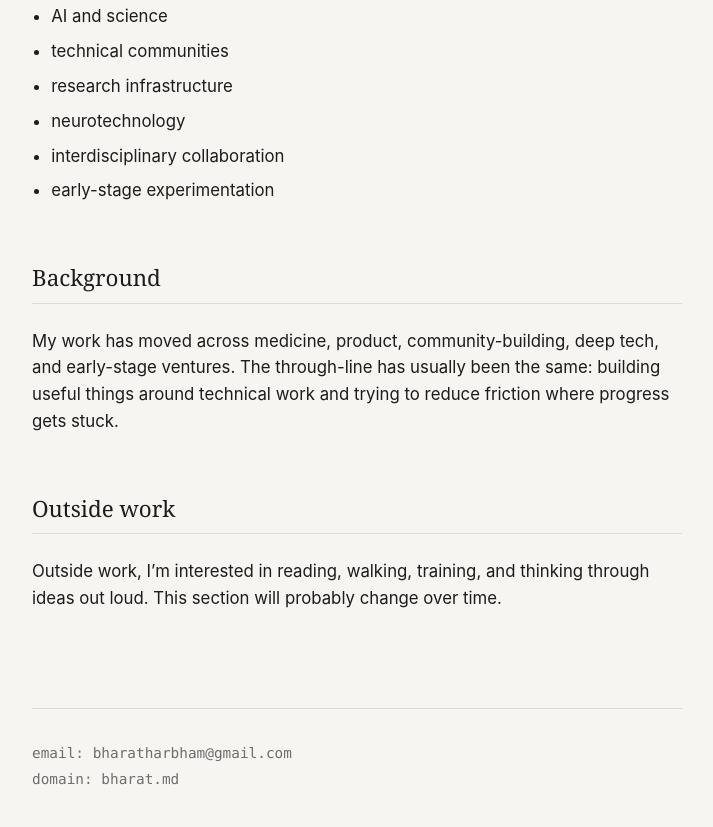
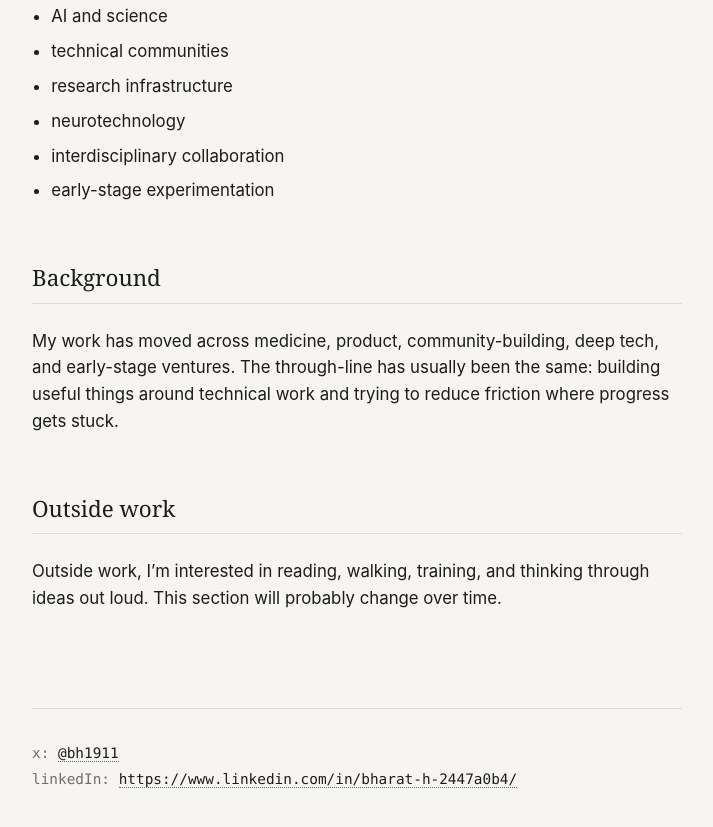
Before and after one commit to foxhound11/personalSite, a plain HTML site: page about.html in a window 1280 px wide. Shown: the part 458-1285 px from the top of the page, without its empty margins (283-996 px from the left). Drawn offline with Linux system fonts and the light colour scheme.

Commit message:
Update footer with X and LinkedIn links

```diff
--- a/about.html
+++ b/about.html
@@ -38,8 +38,8 @@
     </main>
 
     <footer>
-        email: bharatharbham@gmail.com <br>
-        domain: bharat.md
+        x: <a href="https://x.com/bh1911" target="_blank">@bh1911</a> <br>
+        linkedIn: <a href="https://www.linkedin.com/in/bharat-h-2447a0b4/" target="_blank">https://www.linkedin.com/in/bharat-h-2447a0b4/</a>
     </footer>
 </body>
 </html>
```
Also changed, not shown: index.html (+2 -2 lines), notes.html (+2 -2 lines), work.html (+2 -2 lines).
